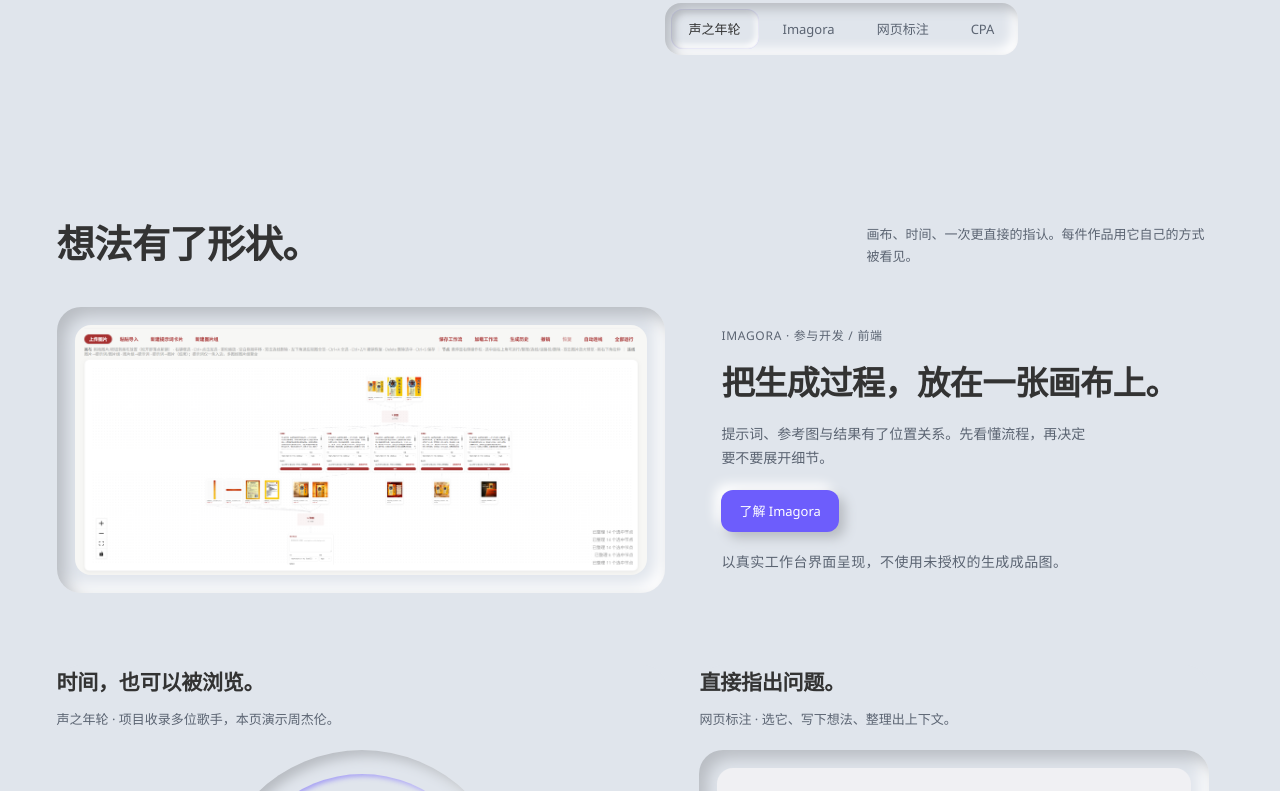
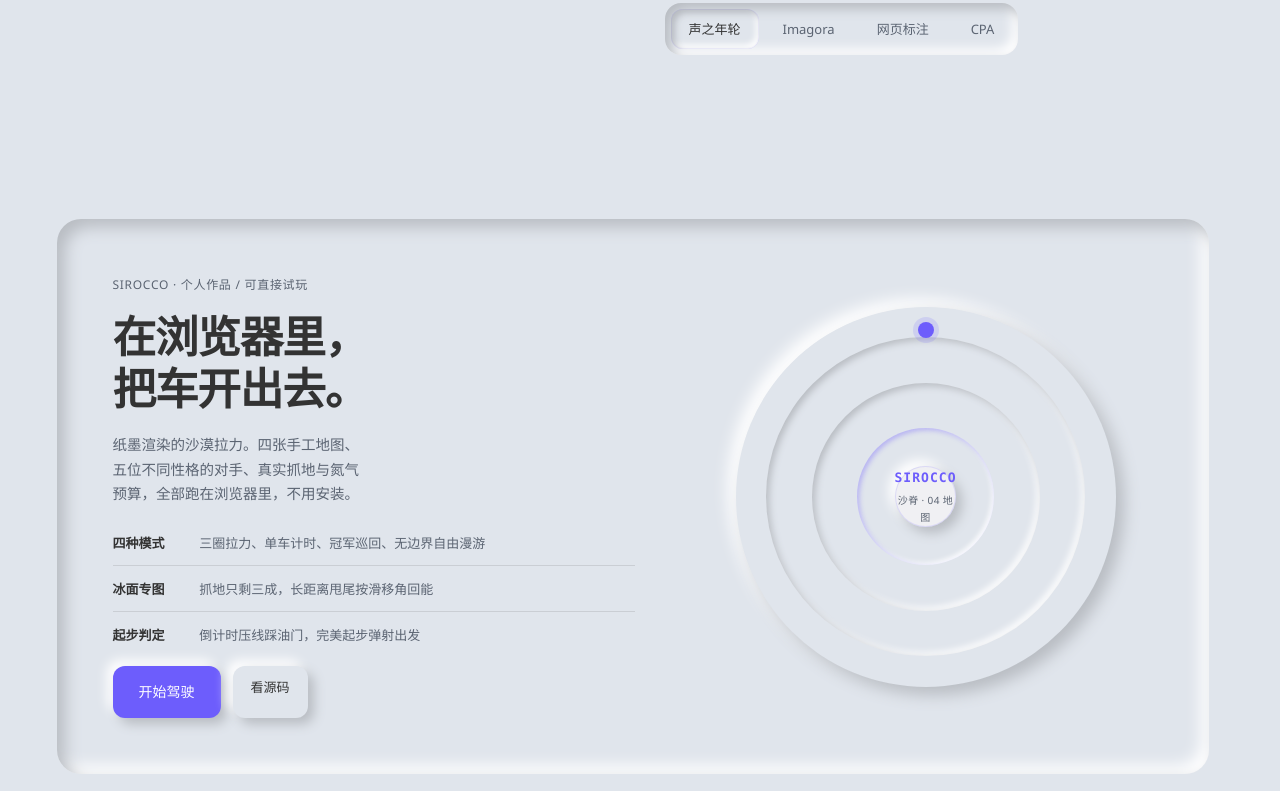
Before and after one commit to cslkkl/cslkkl.github.io, a plain HTML site: page index.html in a window 1280 px wide. Shown: the part 619-1410 px from the top of the page. Drawn offline with Linux system fonts and the light colour scheme.

Commit message:
feat(site): feature the playable game, fix stale footer, add 404 and social meta

```diff
--- a/css/site.css
+++ b/css/site.css
@@ -556,3 +556,121 @@ footer {
   * { transition: none !important; }
   html { scroll-behavior: auto; }
 }
+
+/* ---------------------------------------------------------------- 跳到正文 */
+
+.skip-link {
+  position: absolute;
+  left: 16px;
+  top: -60px;
+  z-index: 1000;
+  background: var(--raised);
+  border-radius: var(--r-sm);
+  box-shadow: var(--up-sm);
+  padding: 12px 20px;
+  font-size: 13px;
+  transition: top var(--ease);
+}
+.skip-link:focus-visible { top: 16px; }
+
+/* ---------------------------------------------------------------- 试玩专区 */
+
+.play {
+  display: grid;
+  grid-template-columns: 1.15fr 1fr;
+  gap: 64px;
+  align-items: center;
+  background: var(--bg);
+  border-radius: var(--r-lg);
+  box-shadow: var(--down-md);
+  padding: 56px;
+}
+.play__copy h2 {
+  font-size: clamp(30px, 3.4vw, 46px);
+  line-height: 1.2;
+  letter-spacing: -0.025em;
+  margin: 14px 0 18px;
+}
+.play__copy > p { font-size: 14.5px; color: var(--muted); max-width: 42ch; }
+.play__list { list-style: none; margin: 26px 0 0; padding: 0; display: grid; gap: 12px; }
+.play__list li {
+  font-size: 13px;
+  color: var(--muted);
+  display: grid;
+  grid-template-columns: 5.6em 1fr;
+  gap: 14px;
+  align-items: baseline;
+  padding-bottom: 12px;
+  box-shadow: inset 0 -1px 0 rgba(184, 188, 194, 0.55);
+}
+.play__list li:last-child { box-shadow: none; padding-bottom: 0; }
+.play__list b { color: var(--ink); font-weight: 600; font-size: 13px; }
+
+/* 赛道盘：沿用刻度盘的同心凹槽语言，不引入新材质 */
+.play__stage { display: grid; place-items: center; }
+.track {
+  position: relative;
+  width: min(100%, 380px);
+  aspect-ratio: 1;
+  border-radius: 50%;
+  background: var(--bg);
+  box-shadow: var(--up-md);
+}
+.track__ring {
+  position: absolute;
+  border-radius: 50%;
+  box-shadow: inset 3px 3px 7px var(--dark), inset -3px -3px 7px var(--light);
+}
+.track__ring--1 { inset: 8%; }
+.track__ring--2 { inset: 20%; }
+.track__ring--3 { inset: 32%; box-shadow: inset 2px 2px 5px rgba(109, 93, 252, 0.4), inset -2px -2px 5px var(--light); }
+.track__car {
+  position: absolute;
+  top: 4%;
+  left: 50%;
+  width: 16px;
+  height: 16px;
+  margin-left: -8px;
+  border-radius: 50%;
+  background: var(--accent);
+  box-shadow: 0 0 0 5px rgba(109, 93, 252, 0.16);
+}
+.track__core {
+  position: absolute;
+  inset: 42%;
+  border-radius: 50%;
+  background: var(--raised);
+  box-shadow: var(--up-sm), inset 0 0 0 1px rgba(109, 93, 252, 0.16);
+  display: flex;
+  flex-direction: column;
+  align-items: center;
+  justify-content: center;
+  gap: 3px;
+  text-align: center;
+}
+.track__core strong {
+  font-family: var(--mono);
+  font-size: 13px;
+  letter-spacing: 0.08em;
+  color: var(--accent);
+}
+.track__core span { font-size: 10px; color: var(--muted); letter-spacing: 0.04em; }
+
+@media (max-width: 900px) {
+  .play { grid-template-columns: 1fr; gap: 36px; padding: 32px; }
+  .play__stage { order: -1; }
+  .track { width: min(100%, 280px); }
+}
+@media (max-width: 760px) {
+  .play { padding: 26px 22px; }
+  .play__list li { grid-template-columns: 1fr; gap: 4px; }
+}
+
+/* ---------------------------------------------------------------- 排版收尾 */
+
+/* 大标题避免末行只剩一个词 */
+h1, h2, h3, .play__copy > p, .head p { text-wrap: balance; }
+/* 读数用等宽数字，数值变化时宽度不跳 */
+.readout strong, .dial__center strong, .minidial__center strong, .row .credit { font-variant-numeric: tabular-nums; }
+/* 长列表最后一项不带分隔线 */
+.row:last-child { margin-bottom: 0; }
--- a/index.html
+++ b/index.html
@@ -4,15 +4,25 @@
 <meta charset="utf-8">
 <meta name="viewport" content="width=device-width, initial-scale=1">
 <title>KKLCSL · 把想法，运行起来。</title>
-<meta name="description" content="KKLCSL 的作品现场：声之年轮、Imagora、网页标注与 CPA 切换器。">
+<meta name="description" content="KKLCSL 的作品现场：可以直接在浏览器里开的沙漠拉力游戏，以及 Imagora、声之年轮、网页标注与 CPA 切换器。">
+<link rel="canonical" href="https://toolboxonline.online/">
+<meta name="theme-color" content="#e0e5ec">
+<link rel="icon" href="favicon.svg" type="image/svg+xml">
+<meta property="og:type" content="website">
+<meta property="og:url" content="https://toolboxonline.online/">
+<meta property="og:title" content="KKLCSL · 把想法，运行起来。">
+<meta property="og:description" content="可以直接在浏览器里开的沙漠拉力游戏，以及 Imagora、声之年轮、网页标注与 CPA 切换器。">
+<meta name="twitter:card" content="summary_large_image">
 <link rel="stylesheet" href="css/site.css">
 </head>
 <body>
+<a class="skip-link" href="#work">跳到主要内容</a>
 <div class="wrap">
 
   <nav aria-label="主导航">
     <div class="brand">KKLCSL<em>PLAYGROUND</em></div>
     <div class="navlinks">
+      <a href="#play">试玩</a>
       <a href="#work">作品</a>
       <a href="#index">项目索引</a>
       <a href="#about">关于</a>
@@ -44,6 +54,38 @@
         </div>
       </div>
     </header>
+
+    <!-- ================= 试玩 ================= -->
+    <section id="play" aria-labelledby="play-title">
+      <div class="play">
+        <div class="play__copy">
+          <div class="roleline">SIROCCO · 个人作品 / 可直接试玩</div>
+          <h2 id="play-title">在浏览器里，<br>把车开出去。</h2>
+          <p>纸墨渲染的沙漠拉力。四张手工地图、五位不同性格的对手、真实抓地与氮气预算，全部跑在浏览器里，不用安装。</p>
+          <ul class="play__list">
+            <li><b>四种模式</b>三圈拉力、单车计时、冠军巡回、无边界自由漫游</li>
+            <li><b>冰面专图</b>抓地只剩三成，长距离甩尾按滑移角回能</li>
+            <li><b>起步判定</b>倒计时压线踩油门，完美起步弹射出发</li>
+          </ul>
+          <div class="rowbtns">
+            <a class="btn btn--primary" href="/sirocco/">开始驾驶</a>
+            <a class="btn btn--sm" href="https://github.com/Checkpoint-Forge/sirocco-rally" target="_blank" rel="noopener">看源码</a>
+          </div>
+        </div>
+        <div class="play__stage" aria-hidden="true">
+          <div class="track">
+            <span class="track__ring track__ring--1"></span>
+            <span class="track__ring track__ring--2"></span>
+            <span class="track__ring track__ring--3"></span>
+            <span class="track__car"></span>
+            <div class="track__core">
+              <strong>SIROCCO</strong>
+              <span>沙脊 · 04 地图</span>
+            </div>
+          </div>
+        </div>
+      </div>
+    </section>
 
     <!-- ================= 作品 ================= -->
     <section id="work" aria-labelledby="work-title">
@@ -216,7 +258,7 @@
 
   <footer>
     <span>KKLCSL / PLAYGROUND</span>
-    <span>本地预览版本 · 未部署</span>
+    <span><a href="https://github.com/cslkkl" target="_blank" rel="noopener">GitHub</a> · 作品持续更新</span>
   </footer>
 </div>
 
```
Also changed, not shown: 404.html (added, +60 -0 lines), favicon.svg (added).
